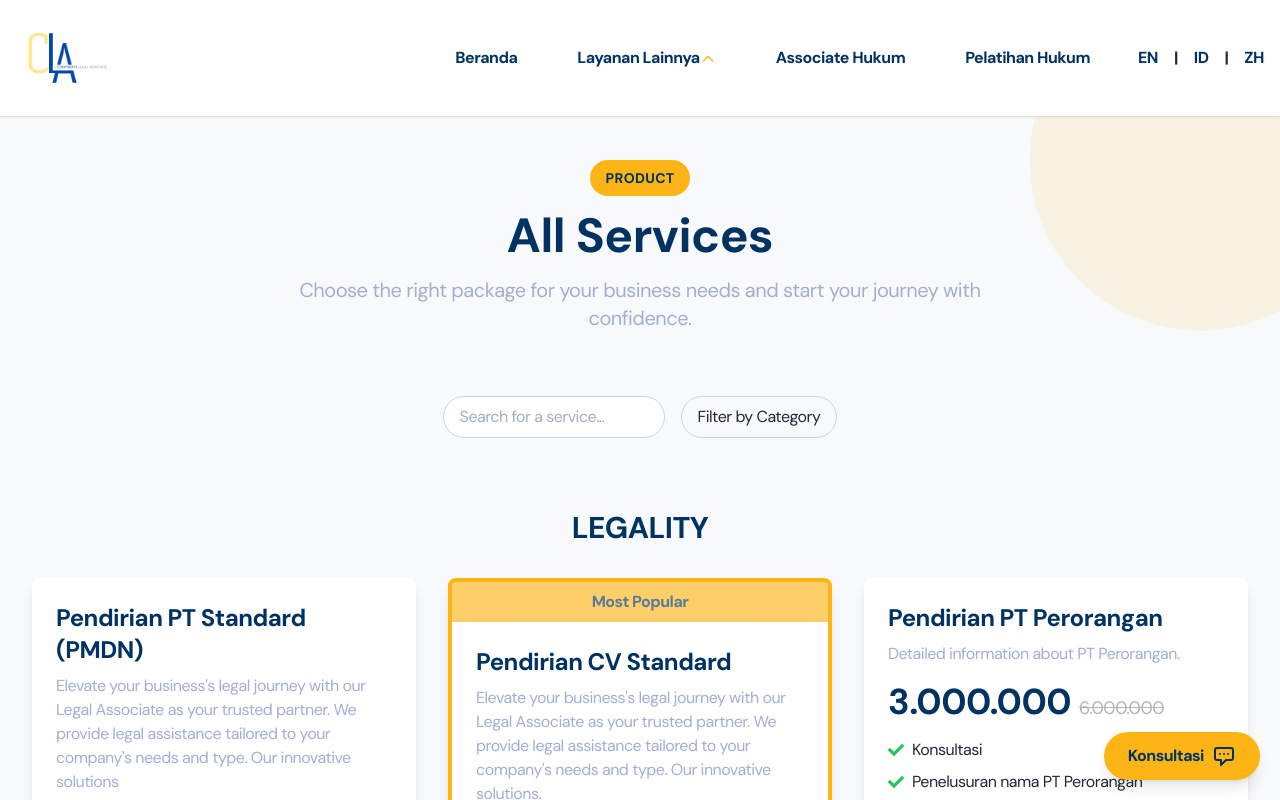
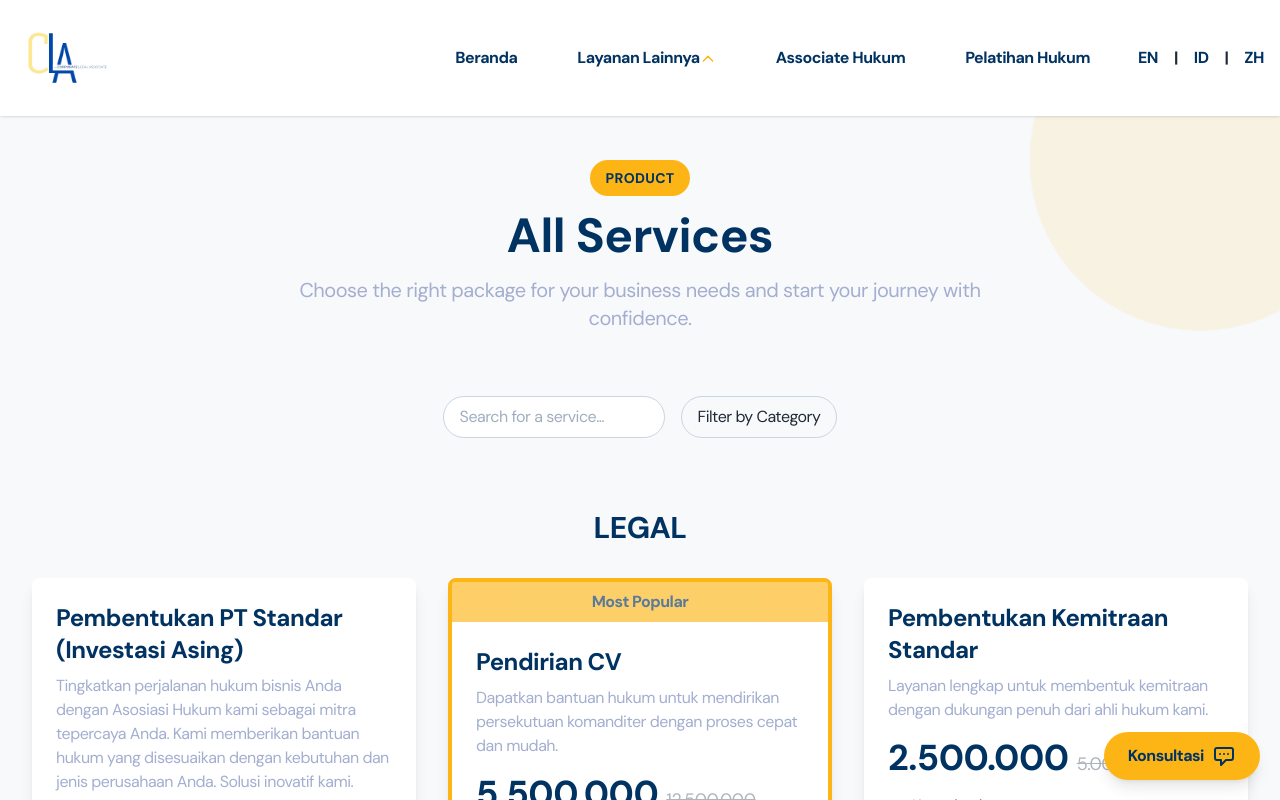
Before and after one commit to nctrnlman/client-cla-indonesia, a React (Vite) app: page /other-services in a window 1280 px wide. Shown: the top 800 px of the page. Built offline with nearby package versions, Linux system fonts and the light colour scheme.

Commit message:
change data at all package

```diff
--- a/src/components/other-service/AllPackage.jsx
+++ b/src/components/other-service/AllPackage.jsx
@@ -1,8 +1,7 @@
-import React, { useState } from "react";
-import servicesData from "../../data/servicesData";
+import React, { useState, useEffect } from "react";
 import { motion } from "framer-motion";
 import { FaCheck, FaChevronDown, FaChevronUp } from "react-icons/fa";
-
+import { useTranslation } from "react-i18next";
 const PricingCard = ({
   title,
   description,
@@ -94,6 +93,8 @@ const PricingCard = ({
 };
 
 function AllPackage() {
+  const { t, i18n } = useTranslation(["serviceData"]);
+  const servicesData = t("servicesData", { returnObjects: true });
   const [searchTerm, setSearchTerm] = useState("");
   const [filteredServices, setFilteredServices] = useState(servicesData);
   const [visibleItems, setVisibleItems] = useState({});
@@ -133,7 +134,9 @@ function AllPackage() {
     .filter((category) => category.items.length > 0);
 
   const isAnyCategoryEmpty = filteredCategories.length === 0;
-
+  useEffect(() => {
+    setFilteredServices(t("servicesData", { returnObjects: true }));
+  }, [i18n.language]);
   return (
     <div className="bg-gray-50 py-20 px-4 sm:px-6 lg:px-8 relative overflow-hidden">
       <motion.div
```
